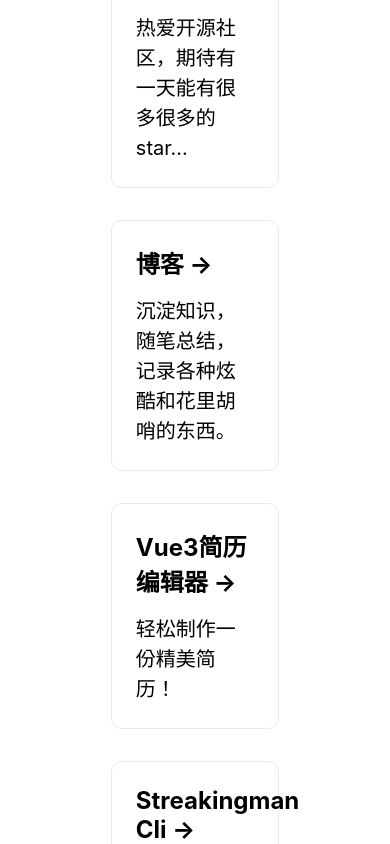
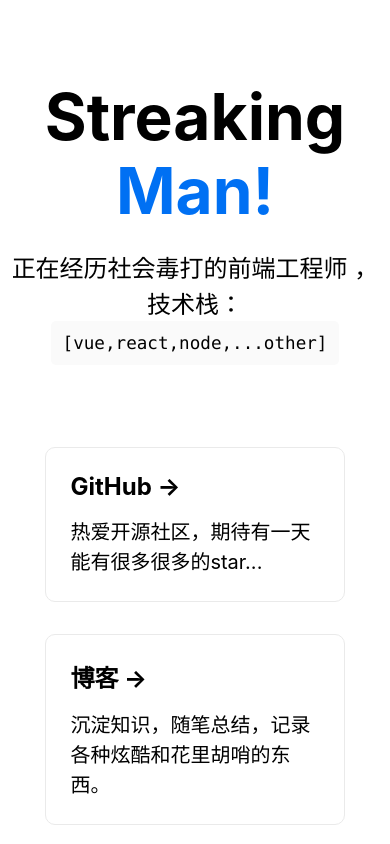
Before and after one commit to StreakingMan/streakingman.com, a Next.js app: page / in a window 390 px wide. Shown: the top 844 px of the page. Built offline with nearby package versions, Linux system fonts and the light colour scheme.

Commit message:
fix: 滚动容器高度问题和移动端适配

```diff
--- a/styles/Home.module.scss
+++ b/styles/Home.module.scss
@@ -1,11 +1,10 @@
 .container {
-  min-height: 100vh;
   padding: 0 0.5rem;
   display: flex;
   flex-direction: column;
   justify-content: center;
   align-items: center;
-  height: 100vh;
+  min-height: 100vh;
 }
 
 .main {
@@ -117,4 +116,7 @@
     width: 100%;
     flex-direction: column;
   }
+  .card {
+    width: 80%;
+  }
 }
```
